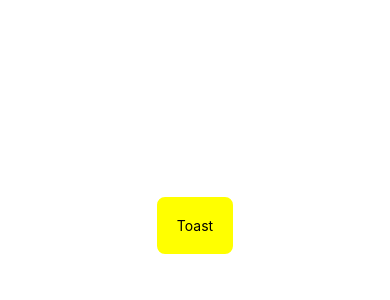
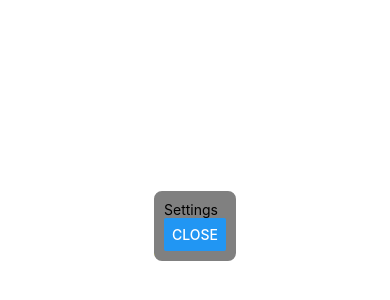
Before and after one commit to j-ulienguyen/Exam1bTeam5, a React Native app: screen / in a window 390 px wide. Shown: the part 196-496 px from the top of the page. Built offline with nearby package versions, Linux system fonts and the light colour scheme.

Commit message:
Toast and Settings css

```diff
--- a/styles/SettingsStyles.js
+++ b/styles/SettingsStyles.js
@@ -5,8 +5,8 @@ var styles = StyleSheet.create({
         flex: 1,
          justifyContent: "center",
          alignItems: "center",
-         width: "100%",
-         display: "none"
+        //display: "none"
+
 
     },
     settingsbox: {
@@ -15,6 +15,7 @@ var styles = StyleSheet.create({
         borderRadius: 8,
         backgroundColor:"grey",
 
+
     }
 
 
--- a/styles/ToastStyles.js
+++ b/styles/ToastStyles.js
@@ -2,20 +2,16 @@ import {StyleSheet} from 'react-native';
 
 var styles = StyleSheet.create({
     container: {
-        flex: 1,
-        justifyContent: "center",
-         alignItems: "center",
-
-
-        //toast position help!!
-        bottom: "1%",
+        position: "absolute",
+        bottom: "1%"
     },
     toast: {
         backgroundColor:"yellow",
         borderWidth: 20,
         borderColor: "yellow",
         borderRadius: 8,
-        overflow: "hidden"
+        overflow: "hidden",
+
     }
 
 });
```
